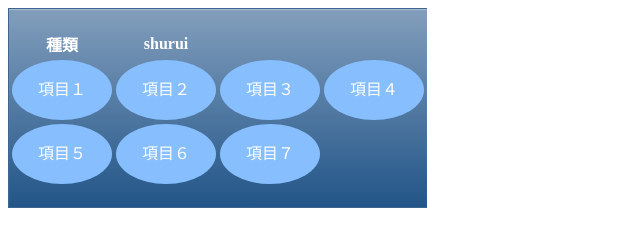
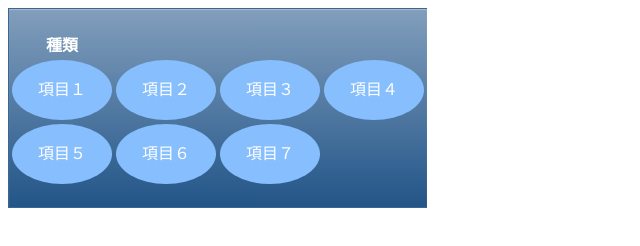
Before and after one commit to tomo2/start, a plain HTML site: page index.html in a window 1280 px wide. Shown: the full height of the page, 0-640 px from the left. Drawn offline with Linux system fonts and the light colour scheme.

Commit message:
Update index.html

```diff
--- a/index.html
+++ b/index.html
@@ -11,19 +11,21 @@
 	<table>
 	<tr>
 	<th>種類</th>
-	<th>shurui</th>
 	</tr>
+
 	<tr>
 		<td><a href="#" class="btn-circle-flat">項目１</a></td>
     		<td><a href="#" class="btn-circle-flat">項目２</a></td>
 		<td><a href="#" class="btn-circle-flat">項目３</a></td>
 		<td><a href="#" class="btn-circle-flat">項目４</a></td>
 	</tr>
+
 	<tr>
 		<td><a href="#" class="btn-circle-flat">項目５</a></td>
 		<td><a href="#" class="btn-circle-flat">項目６</a></td>
 		<td><a href="#" class="btn-circle-flat">項目７</a></td>
 	</tr>
+
 	</table>
 
 
```
